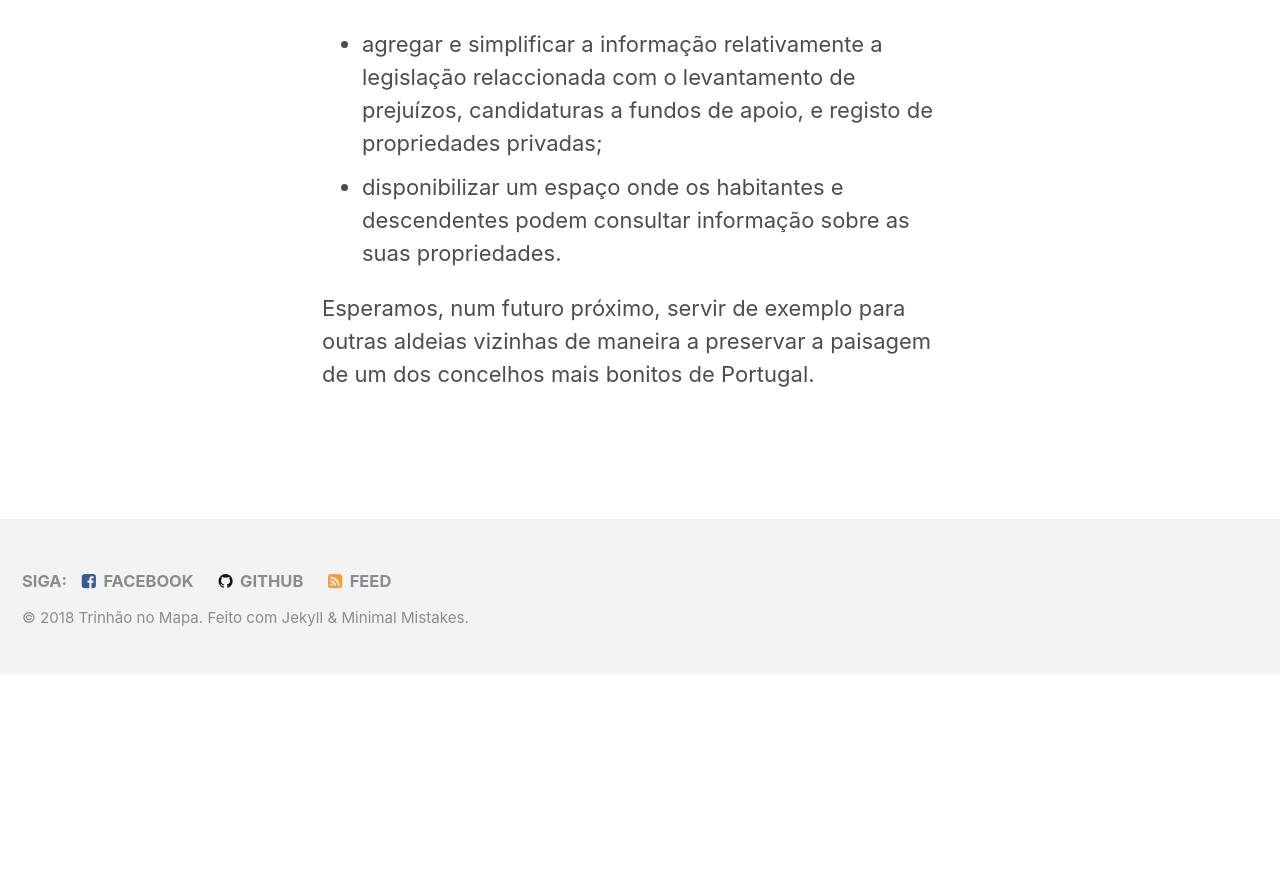
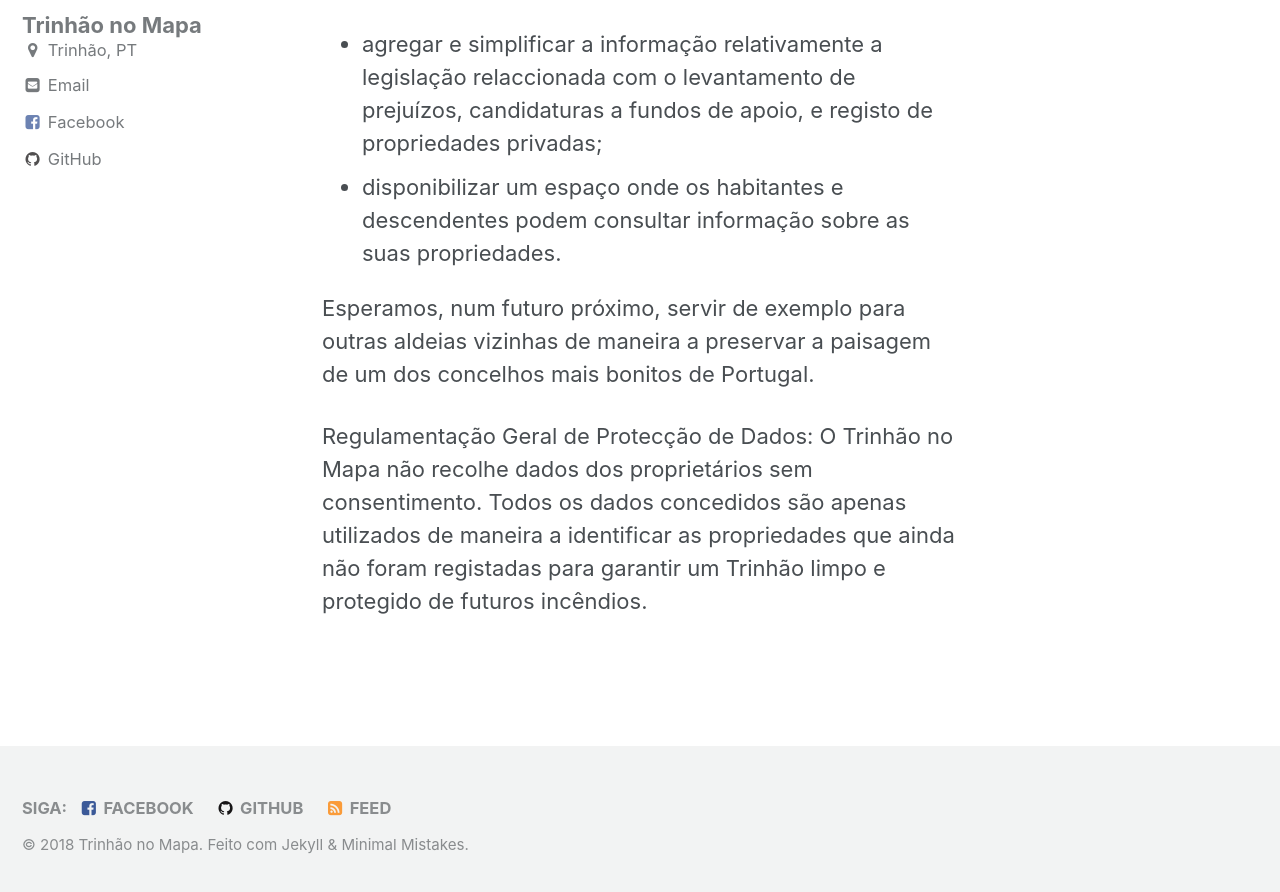
Before and after one commit to trinhaonomapa/trinhaonomapa.github.io, a Jekyll site: the page built from _pages/sobre.md, in a window 1280 px wide and 900 px high, scrolled down 649 px. Shown: the top 892 px of the window. Built offline with Jekyll 4.4.1, drawn with Linux system fonts in a browser that asks for light colours; before the commit the page ends 1323 px from its top, so only the background shows below that.

Commit message:
Update sobre.md

```diff
--- a/_pages/sobre.md
+++ b/_pages/sobre.md
@@ -15,3 +15,6 @@
 - disponibilizar um espaço onde os habitantes e descendentes podem consultar informação sobre as suas propriedades.
 
 Esperamos, num futuro próximo, servir de exemplo para outras aldeias vizinhas de maneira a preservar a paisagem de um dos concelhos mais bonitos de Portugal.
+
+
+Regulamentação Geral de Protecção de Dados: O Trinhão no Mapa não recolhe dados dos proprietários sem consentimento. Todos os dados concedidos são apenas utilizados de maneira a identificar as propriedades que ainda não foram registadas para garantir um Trinhão limpo e protegido de futuros incêndios.
```
